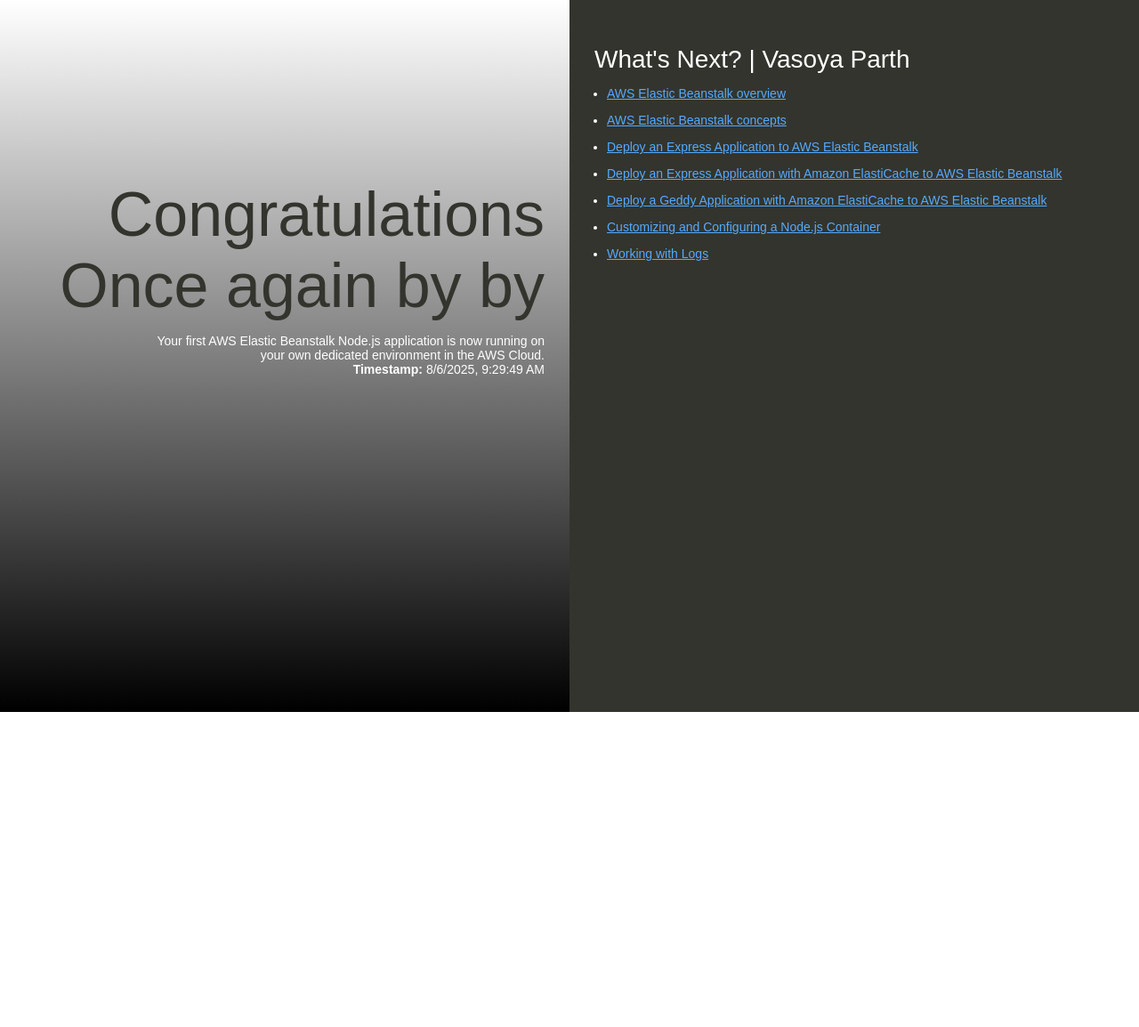
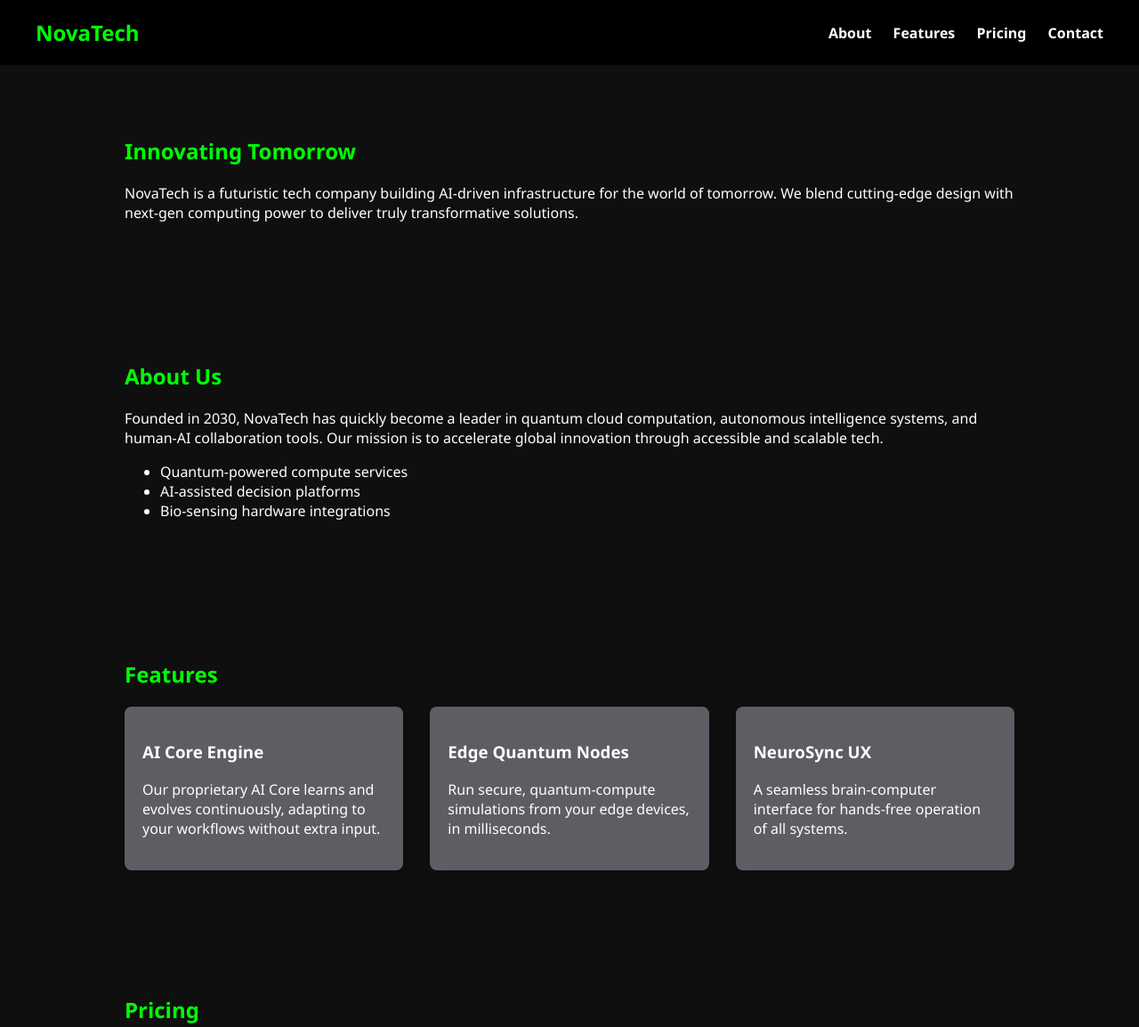
Before and after one commit to parth-vasoya-darshanuniversity/just-for-temp-cicd, a website: page index.html in a window 1280 px wide. Shown: the top 1154 px of the page at 89% size. Before the commit the page ends 800 px from the top, so only its background shows below. Drawn offline with Linux system fonts and the light colour scheme.

Commit message:
Update index.html

```diff
--- a/index.html
+++ b/index.html
@@ -1,99 +1,238 @@
 <!DOCTYPE html>
-<html>
+<html lang="en">
 <head>
-    <title>Elastic Beanstalk</title>
+  <meta charset="UTF-8" />
+  <meta name="viewport" content="width=device-width, initial-scale=1.0"/>
+  <title>NovaTech – Innovating Tomorrow</title>
   <style>
-      body {
-        color: #ffffff;
-        font-family: Arial, sans-serif;
-        font-size:14px;
-        -moz-transition-property: text-shadow;
-        -moz-transition-duration: 4s;
-        -webkit-transition-property: text-shadow;
-        -webkit-transition-duration: 4s;
-        text-shadow: none;
-      }
-      body.blurry {
-        -moz-transition-property: text-shadow;
-        -moz-transition-duration: 4s;
-        -webkit-transition-property: text-shadow;
-        -webkit-transition-duration: 4s;
-        text-shadow: #fff 0px 0px 25px;
-      }
-      a {
-        color: #55aaff;
-      }
-      .textColumn, .linksColumn {
-        padding: 2em;
-      }
-      .textColumn {
-        position: absolute;
-        top: 0px;
-        right: 50%;
-        bottom: 0px;
-        left: 0px;
-
-        text-align: right;
-        padding-top: 11em;
-        background-image: linear-gradient(white,black);
-      }
-      .textColumn p {
-        width: 75%;
-        float:right;
-      }
-      .linksColumn {
-        position: absolute;
-        top:0px;
-        right: 0px;
-        bottom: 0px;
-        left: 50%;
-
-        background-color: #33342D;
+    :root {
+      --bg: #0f0f10;
+      --accent: rgba(0, 255, 4, 1);
+      --text: #ffffff;
+      --gray: #565656;
+      --card: #5d5d63;
     }
 
-      h1 {
-        color: #33342D;
-        font-size: 500%;
-        font-weight: normal;
-        margin-bottom: 0em;
+    body {
+      margin: 0;
+      font-family: "Segoe UI", sans-serif;
+      background: var(--bg);
+      color: var(--text);
     }
+
+    header {
+      background: #000;
+      padding: 20px 40px;
+      display: flex;
+      justify-content: space-between;
+      align-items: center;
+      position: sticky;
+      top: 0;
+      z-index: 999;
+    }
+
+    header h1 {
+      margin: 0;
+      font-size: 1.5rem;
+      color: var(--accent);
+    }
+
+    nav a {
+      color: var(--text);
+      text-decoration: none;
+      margin-left: 20px;
+      font-weight: bold;
+    }
+
+    nav a:hover {
+      color: var(--accent);
+    }
+
+    section {
+      padding: 60px 40px;
+      max-width: 1000px;
+      margin: auto;
+    }
+
     h2 {
-        font-size: 200%;
-        font-weight: normal;
-        margin-bottom: 0em;
+      color: var(--accent);
+      margin-bottom: 20px;
     }
-      ul {
-        padding-left: 1em;
-        margin: 0px;
+
+    .features {
+      display: grid;
+      grid-template-columns: repeat(auto-fit, minmax(250px, 1fr));
+      gap: 30px;
     }
-      li {
-        margin: 1em 0em;
+
+    .card {
+      background: var(--card);
+      padding: 20px;
+      border-radius: 8px;
+      box-shadow: 0 0 10px rgba(0,0,0,0.3);
+    }
+
+    .pricing table {
+      width: 100%;
+      border-collapse: collapse;
+      background: var(--card);
+    }
+
+    .pricing th, .pricing td {
+      padding: 15px;
+      border: 1px solid #444;
+      text-align: center;
+    }
+
+    .pricing th {
+      background: #111;
+    }
+
+    form {
+      display: flex;
+      flex-direction: column;
+      gap: 15px;
+      max-width: 500px;
+    }
+
+    input, textarea {
+      padding: 10px;
+      border: none;
+      border-radius: 5px;
+      background: #222;
+      color: var(--text);
+    }
+
+    button {
+      background: var(--accent);
+      border: none;
+      padding: 12px;
+      font-size: 1rem;
+      font-weight: bold;
+      cursor: pointer;
+      color: black;
+      border-radius: 5px;
+    }
+
+    button:hover {
+      background: #02ddb2;
+    }
+
+    footer {
+      background: #000;
+      padding: 40px;
+      text-align: center;
+      font-size: 0.9rem;
+      color: var(--gray);
+    }
+
+    @media (max-width: 600px) {
+      header {
+        flex-direction: column;
+        align-items: flex-start;
+      }
+      nav {
+        margin-top: 10px;
+      }
     }
   </style>
 </head>
 <body>
-    <div class="textColumn">
-      <h1>Congratulations Once again by by</h1>
-      <p>Your first AWS Elastic Beanstalk Node.js application is now running on your own dedicated environment in the AWS Cloud.<br>
-        <strong>Timestamp:</strong> <span id="timestamp"></span>
-      </p>
+
+<header>
+  <h1>NovaTech</h1>
+  <nav>
+    <a href="#about">About</a>
+    <a href="#features">Features</a>
+    <a href="#pricing">Pricing</a>
+    <a href="#contact">Contact</a>
+  </nav>
+</header>
+
+<section id="hero">
+  <h2>Innovating Tomorrow</h2>
+  <p>NovaTech is a futuristic tech company building AI-driven infrastructure for the world of tomorrow. We blend cutting-edge design with next-gen computing power to deliver truly transformative solutions.</p>
+</section>
+
+<section id="about">
+  <h2>About Us</h2>
+  <p>Founded in 2030, NovaTech has quickly become a leader in quantum cloud computation, autonomous intelligence systems, and human-AI collaboration tools. Our mission is to accelerate global innovation through accessible and scalable tech.</p>
+  <ul>
+    <li>Quantum-powered compute services</li>
+    <li>AI-assisted decision platforms</li>
+    <li>Bio-sensing hardware integrations</li>
+  </ul>
+</section>
+
+<section id="features">
+  <h2>Features</h2>
+  <div class="features">
+    <div class="card">
+      <h3>AI Core Engine</h3>
+      <p>Our proprietary AI Core learns and evolves continuously, adapting to your workflows without extra input.</p>
     </div>
-    <div class="linksColumn">
-      <h2>What's Next? | Vasoya Parth</h2>
-      <ul>
-        <li><a href="http://docs.aws.amazon.com/elasticbeanstalk/latest/dg/Welcome.html">AWS Elastic Beanstalk overview</a></li>
-        <li><a href="http://docs.aws.amazon.com/elasticbeanstalk/latest/dg/concepts.html">AWS Elastic Beanstalk concepts</a></li>
-        <li><a href="http://docs.aws.amazon.com/elasticbeanstalk/latest/dg/create_deploy_nodejs_express.html">Deploy an Express Application to AWS Elastic Beanstalk</a></li>
-        <li><a href="http://docs.aws.amazon.com/elasticbeanstalk/latest/dg/create_deploy_nodejs_express_elasticache.html">Deploy an Express Application with Amazon ElastiCache to AWS Elastic Beanstalk</a></li>
-        <li><a href="http://docs.aws.amazon.com/elasticbeanstalk/latest/dg/create_deploy_nodejs_geddy_elasticache.html">Deploy a Geddy Application with Amazon ElastiCache to AWS Elastic Beanstalk </a></li>
-        <li><a href="http://docs.aws.amazon.com/elasticbeanstalk/latest/dg/create_deploy_nodejs_custom_container.html">Customizing and Configuring a Node.js Container </a></li>
-        <li><a href="http://docs.aws.amazon.com/elasticbeanstalk/latest/dg/using-features.loggingS3.title.html">Working with Logs</a></li>
-      </ul>
+    <div class="card">
+      <h3>Edge Quantum Nodes</h3>
+      <p>Run secure, quantum-compute simulations from your edge devices, in milliseconds.</p>
     </div>
+    <div class="card">
+      <h3>NeuroSync UX</h3>
+      <p>A seamless brain-computer interface for hands-free operation of all systems.</p>
+    </div>
+  </div>
+</section>
+
+<section id="pricing" class="pricing">
+  <h2>Pricing</h2>
+  <table>
+    <tr>
+      <th>Plan</th>
+      <th>Features</th>
+      <th>Monthly Price</th>
+    </tr>
+    <tr>
+      <td>Starter</td>
+      <td>Basic AI Tools, 10GB Quantum Storage</td>
+      <td>$29</td>
+    </tr>
+    <tr>
+      <td>Pro</td>
+      <td>Full AI Core Access, 100GB Storage, API Access</td>
+      <td>$99</td>
+    </tr>
+    <tr>
+      <td>Enterprise</td>
+      <td>Unlimited Compute, Private Node, Priority Support</td>
+      <td>$499</td>
+    </tr>
+  </table>
+</section>
+
+<section id="contact">
+  <h2>Contact Us</h2>
+  <p>We'd love to hear from you. Fill out the form below and our team will reach out within 24 hours.</p>
+  <form onsubmit="handleSubmit(event)">
+    <input type="text" name="name" placeholder="Your Name" required />
+    <input type="email" name="email" placeholder="Your Email" required />
+    <textarea name="message" rows="5" placeholder="Your Message" required></textarea>
+    <button type="submit">Send Message</button>
+    <p id="response" style="color:var(--accent);"></p>
+  </form>
+</section>
+
+<footer>
+  <p>© 2035 NovaTech Inc. | Built for the future </p>
+</footer>
 
 <script>
-      // JavaScript to display the current timestamp
-      document.getElementById('timestamp').innerHTML = new Date().toLocaleString();
+  function handleSubmit(event) {
+    event.preventDefault();
+    const name = event.target.name.value;
+    const response = document.getElementById("response");
+    response.innerText = `Thanks, ${name}. We'll get back to you soon! 🚀`;
+    event.target.reset();
+  }
 </script>
+
 </body>
 </html>
```
Lines whose indentation alone changed are shown as unchanged.
